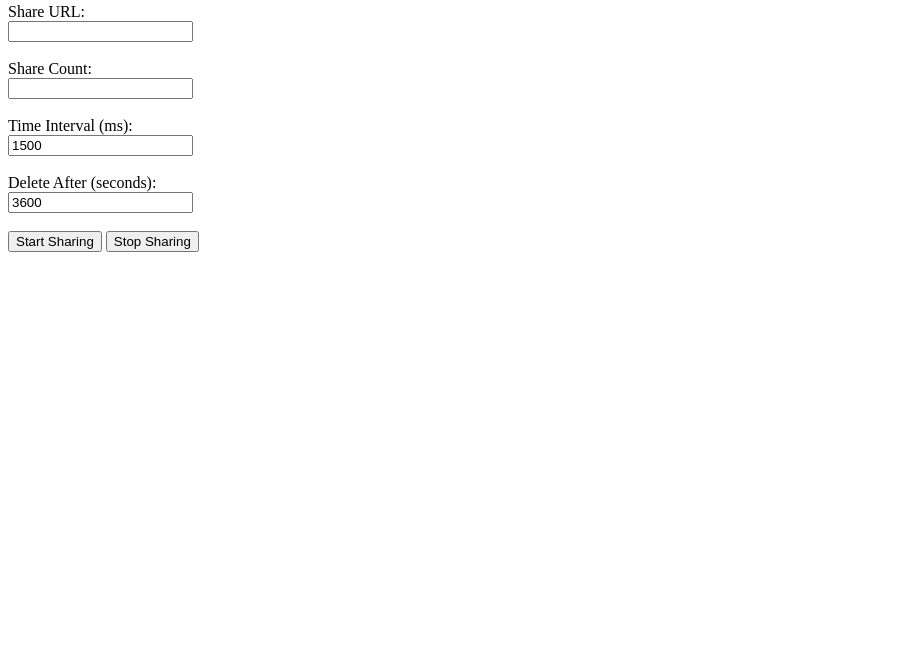
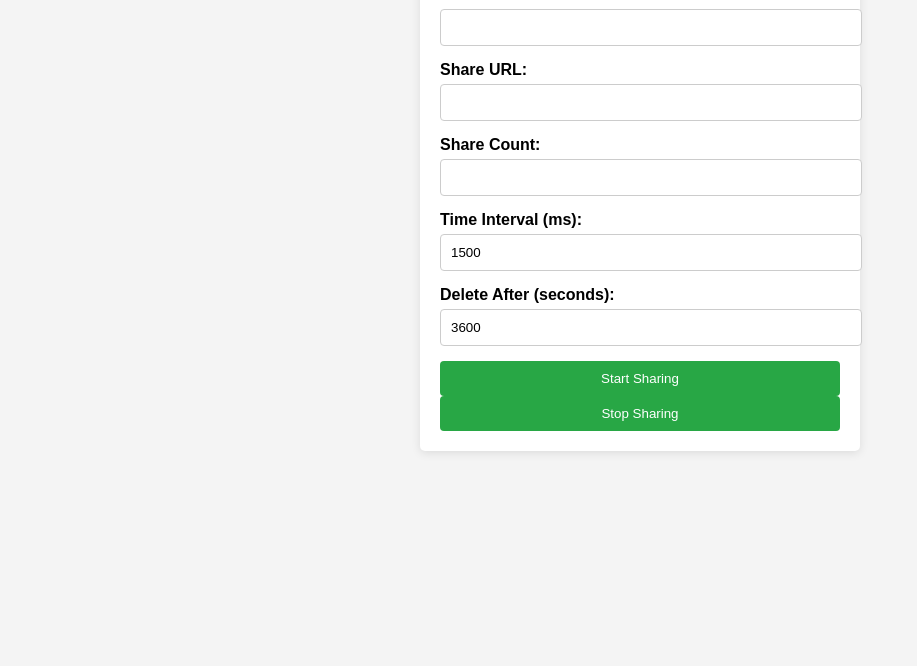
Before and after one commit to Nicsbot12/Facebook-Share-By-Junmar-Dilao, a plain HTML site: page index.html in a window 1280 px wide. Shown: the part 134-800 px from the top of the page, without its empty margins (0-917 px from the left). Drawn offline with Linux system fonts and the light colour scheme; files that its build step writes are made by us from their sources.

Commit message:
Update index.html

```diff
--- a/index.html
+++ b/index.html
@@ -4,24 +4,25 @@
     <meta charset="UTF-8">
     <meta name="viewport" content="width=device-width, initial-scale=1.0">
     <title>Shareboost Aktibaytid</title>
+    <link rel="stylesheet" href="styles/styles.css"> <!-- Link to the CSS file -->
 </head>
 <body>
     <h1>Shareboost Aktibaytid</h1>
     <form id="shareForm">
-        <label for="accessToken">Access Token:</label><br>
-        <input type="text" id="accessToken" name="accessToken" required><br><br>
+        <label for="accessToken">Access Token:</label>
+        <input type="text" id="accessToken" name="accessToken" required>
 
-        <label for="shareUrl">Share URL:</label><br>
-        <input type="text" id="shareUrl" name="shareUrl" required><br><br>
+        <label for="shareUrl">Share URL:</label>
+        <input type="text" id="shareUrl" name="shareUrl" required>
 
-        <label for="shareCount">Share Count:</label><br>
-        <input type="number" id="shareCount" name="share Count" required><br><br>
+        <label for="shareCount">Share Count:</label>
+        <input type="number" id="shareCount" name="shareCount" required>
 
-        <label for="timeInterval">Time Interval (ms):</label><br>
-        <input type="number" id="timeInterval" name="timeInterval" value="1500" required><br><br>
+        <label for="timeInterval">Time Interval (ms):</label>
+        <input type="number" id="timeInterval" name="timeInterval" value="1500" required>
 
-        <label for="deleteAfter">Delete After (seconds):</label><br>
-        <input type="number" id="deleteAfter" name="deleteAfter" value="3600" required><br><br>
+        <label for="deleteAfter">Delete After (seconds):</label>
+        <input type="number" id="deleteAfter" name="deleteAfter" value="3600" required>
 
         <button type="submit">Start Sharing</button>
         <button type="button" id="stopButton">Stop Sharing</button>
@@ -57,4 +58,4 @@
         });
     </script>
 </body>
-    </html>
+</html>
```
